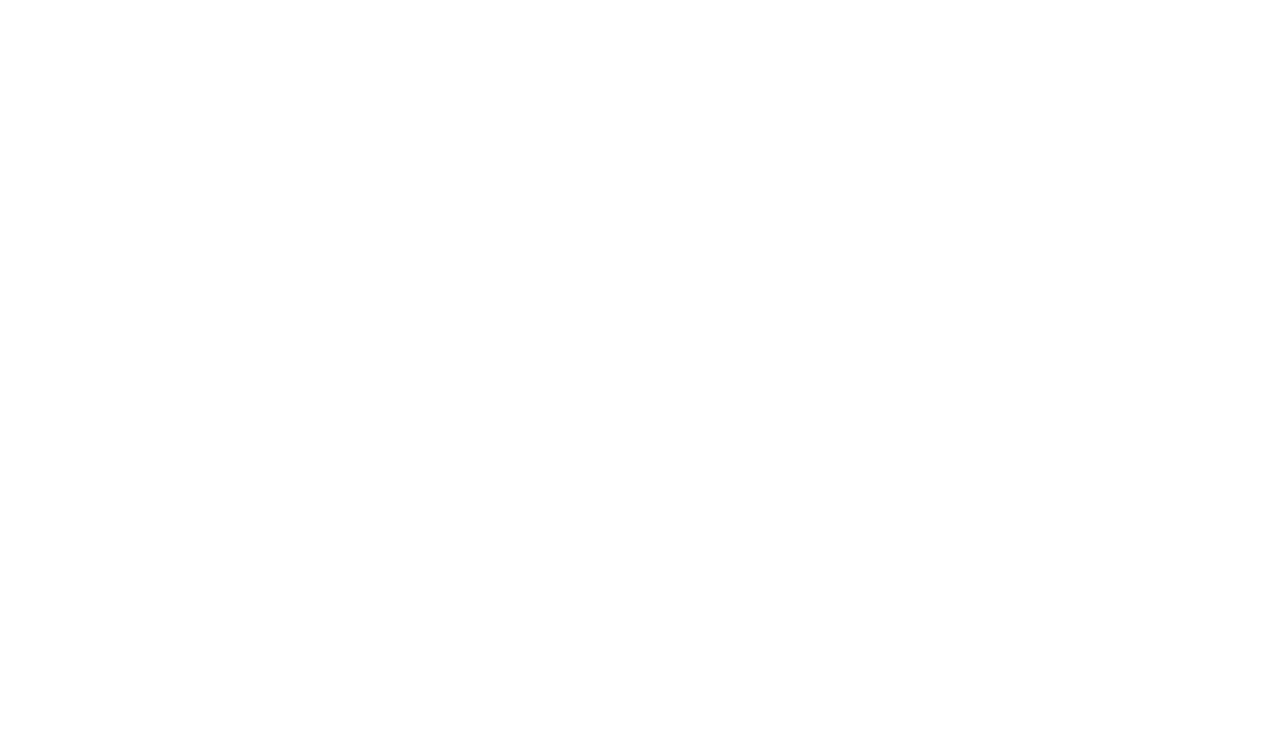
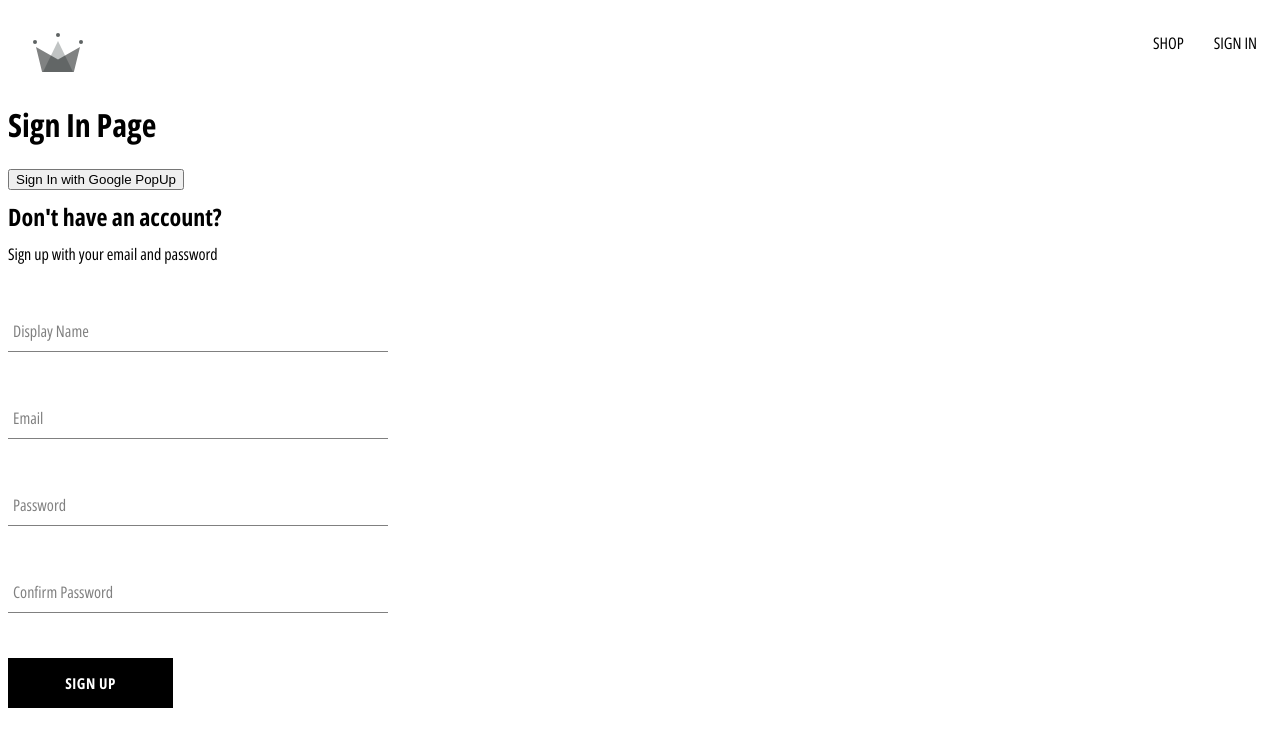
Before and after one commit to Breedlove-Jason/crown-clothing-v2024, a React (Vite) app: page /auth in a window 1280 px wide. Before the commit this address had no page. Shown: the top 746 px of the page. Built offline with nearby package versions, Linux system fonts and the light colour scheme.

Commit message:
Update routes and components for authentication flow
- Renamed SignIn component to Authentication
- Added Authentication component to App routes
- Updated Navigation links for authentication pages

```diff
--- a/src/App.jsx
+++ b/src/App.jsx
@@ -1,8 +1,8 @@
-import Home from "./routes/Home/Home.jsx";
-import { Routes, Route } from "react-router-dom";
-import Navigation from "./routes/Navigation/Navigation.jsx";
-import Shop from "./routes/Shop/Shop.jsx";
-import SignIn from "./routes/SignIn/SignIn.jsx";
+import Home from './routes/Home/Home.jsx';
+import { Routes, Route } from 'react-router-dom';
+import Navigation from './routes/Navigation/Navigation.jsx';
+import Shop from './routes/Shop/Shop.jsx';
+import Authentication from './routes/Authentication/Authentication.jsx';
 
 function App() {
   return (
@@ -10,8 +10,8 @@
       <Routes>
         <Route path="/" element={<Navigation />}>
           <Route index element={<Home />} />
-          <Route path={"shop"} element={<Shop />} />
-          <Route path={"sign-in"} element={<SignIn />} />
+          <Route path={'shop'} element={<Shop />} />
+          <Route path={'auth'} element={<Authentication />} />
         </Route>
       </Routes>
     </>
--- a/src/routes/SignIn/SignIn.jsx
+++ b/src/routes/Authentication/Authentication.jsx
@@ -4,7 +4,7 @@
 } from '../../utils/firebase/firebase.utils.js';
 import SignUp from '@components/SignUp/SignUp.jsx';
 
-function SignIn() {
+function Authentication() {
   const logGoogleUser = async () => {
     try {
       const { user } = await signInWithGooglePopUp();
@@ -23,4 +23,4 @@
   );
 }
 
-export default SignIn;
+export default Authentication;
--- a/src/routes/Navigation/Navigation.jsx
+++ b/src/routes/Navigation/Navigation.jsx
@@ -1,20 +1,20 @@
-import { Outlet, Link } from "react-router-dom";
-import { Fragment } from "react";
-import CrownLogo from "../../assets/crown.svg";
-import "./Navigation.styles.scss";
+import { Outlet, Link } from 'react-router-dom';
+import { Fragment } from 'react';
+import CrownLogo from '../../assets/crown.svg';
+import './Navigation.styles.scss';
 
 const Navigation = () => {
   return (
     <Fragment>
-      <div className={"navigation"}>
-        <Link className={"logo-container"} to={"/"}>
-          <img src={CrownLogo} className={"logo"} alt={"Crown Clothing Logo"} />
+      <div className={'navigation'}>
+        <Link className={'logo-container'} to={'/'}>
+          <img src={CrownLogo} className={'logo'} alt={'Crown Clothing Logo'} />
         </Link>
-        <div className={"nav-links-container"}>
-          <Link className={"nav-link"} to="/shop">
+        <div className={'nav-links-container'}>
+          <Link className={'nav-link'} to="/shop">
             SHOP
           </Link>
-          <Link className={"nav-link"} to="/sign-in">
+          <Link className={'nav-link'} to="/auth">
             SIGN IN
           </Link>
           {/*<Link className={"nav-link"} to=""></Link>*/}
```
